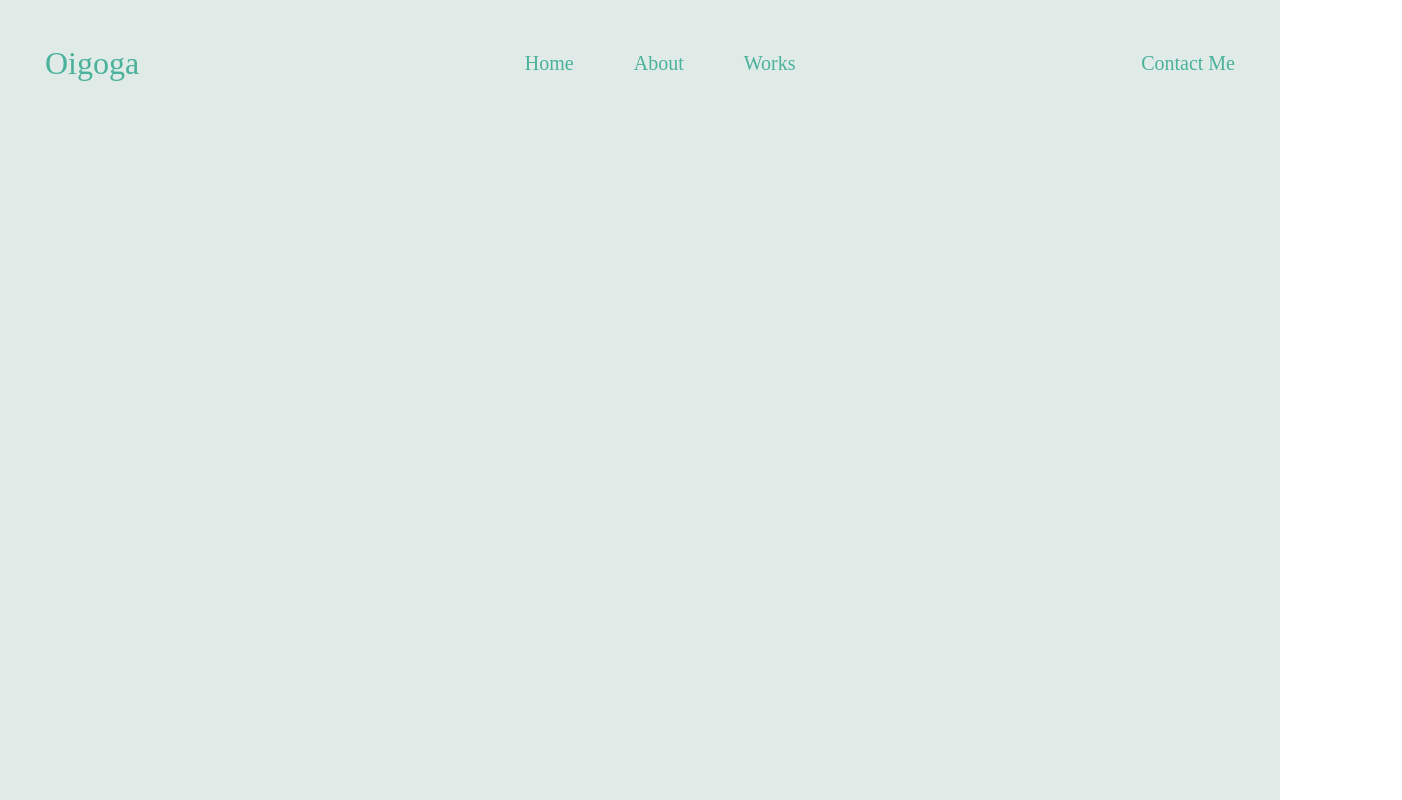
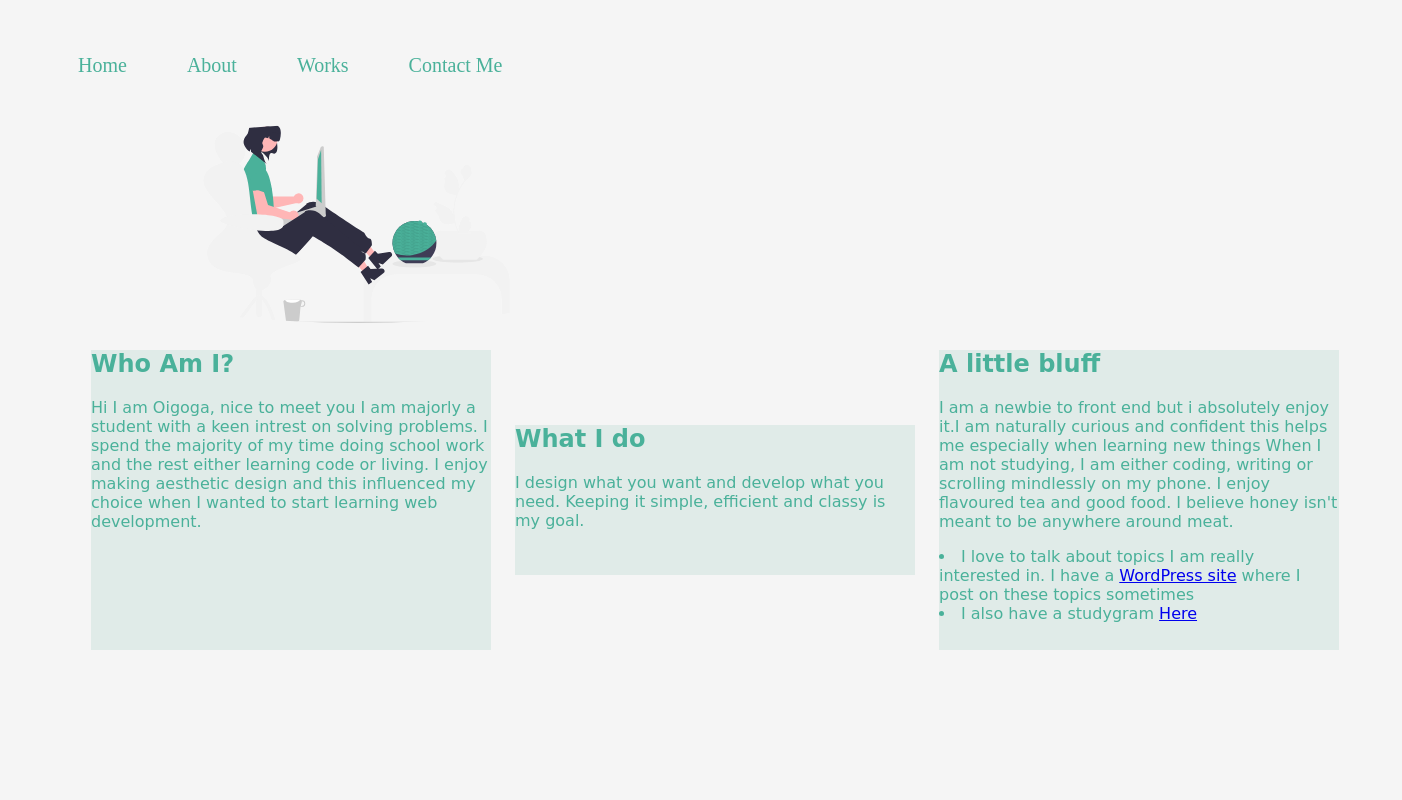
Before and after one commit to oigoga/learning_portfolio, a plain HTML site: page about.html in a window 1280 px wide. Shown: the whole page, 1402 px wide, since content can reach past the window. Drawn offline with Linux system fonts and the light colour scheme; a web font is replaced by a local one.

Commit message:
Gretaly improved on my about page

```diff
--- a/about.html
+++ b/about.html
@@ -7,24 +7,88 @@
     <title>Oigoga Aba's Portfolio</title>
 
     <!-- Link to CSS -->
-    <link rel="stylesheet" href="./styles/index.css" />
+    <link rel="stylesheet" href="./styles/about.css" />
   </head>
   <body>
     <header class="header">
       <nav class="nav">
-        <div class="nav_logo">Oigoga</div>
+        <div>
           <ul class="nav_ul">
             <li class="nav_links">
-            <a href ="#">Home</a>
+              <a href="index.html">Home</a>
             </li>
             <li class="nav_links">
               <a href="about.html">About</a>
             </li>
             <li class="nav_links">
-            <a href="#">Works</a>
+              <a href="works.html">Works</a>
+            </li>
+            <li class="nav_links">
+              <a href="contactme.html">Contact Me</a>
             </li>
           </ul>
-        <div class="nav_contact">
-          <a href="#">Contact Me</a>
         </div>
       </nav>
+      <table>
+        <tr>
+          <td>
+            <div class="column-one">
+              <h2>Who Am I?</h2>
+              <p>
+                Hi I am Oigoga, nice to meet you I am majorly a student with a
+                keen intrest on solving problems. I spend the majority of my
+                time doing school work and the rest either learning code or
+                living. I enjoy making aesthetic design and this influenced my
+                choice when I wanted to start learning web development.
+              </p>
+            </div>
+          </td>
+
+          <td>
+            <div class="second-column">
+              <h2>What I do</h2>
+              <p>
+                I design what you want and develop what you need. Keeping it
+                simple, efficient and classy is my goal.
+              </p>
+            </div>
+          </td>
+          <td>
+            <div class="third-column">
+              <h2>A little bluff</h2>
+              <p>
+                I am a newbie to front end but i absolutely enjoy it.I am
+                naturally curious and confident this helps me especially when
+                learning new things When I am not studying, I am either coding,
+                writing or scrolling mindlessly on my phone. I enjoy flavoured
+                tea and good food. I believe honey isn't meant to be anywhere
+                around meat.
+                <li>
+                  I love to talk about topics I am really interested in. I have
+                  a
+                  <a
+                    href="https://wordpress.com/home/lifewithgoga.wordpress.com"
+                    >WordPress site</a
+                  >
+                  where I post on these topics sometimes
+                </li>
+                <li>
+                  I also have a studygram
+                  <a
+                    href="https://www.instagram.com/studyhubng_/?utm_medium=copy_link"
+                    >Here</a
+                  >
+                </li>
+              </p>
+            </div>
+          </td>
+        </tr>
+
+          <tr>
+            <img src="images/image1.svg" alt="image1" />
+          </tr>
+
+      </table>
+    </header>
+  </body>
+</html>
--- a/styles/about.css
+++ b/styles/about.css
@@ -1,9 +1,74 @@
-.nav_links a:active{
-    color: #7897AB;
+
+@import url('https://fonts.googleapis.com/css2?family=Gideon+Roman&family=Special+Elite&display=swap');
+body {
+  background-color: whitesmoke;
 }
-.nav_links a:hover {
-    color: #7897AB;
+.nav {
+  display: flex;
+  justify-content: space-between;
+  align-items: center;
 }
-.nav_links a:visited{
+
+.nav_ul {
+  display: flex;
+  flex-direction: row;
+  justify-content: right;
+}
+.nav_links {
+  list-style: none;
+  margin: 30px;
+}
+
+.nav_links a {
+    color: #4ab19a;
+    text-decoration: none;
+    font-size: 20px;
+  }
+  .nav_links a:active{
+    color: #f45b69;
+  }
+  .nav_links a:hover {
+    color: #f45b69
+  }
+
+.column-one {
+
+  background-color:#e0ebe8;
+
+  width: 400px;
+  height: 300px;
+ margin-right: 10px;
+ margin-left: 80px;
+ font-family: 'Gideon Roman', cursive;
+ border: 15px;
+ color: #4ab19a;
 
 }
+.second-column {
+  background-color: #e0ebe8;
+
+  width: 400px;
+  height: 150px;
+  margin-left: 10px ;
+  margin-right: 10px;
+  font-family: 'Gideon Roman', cursive;
+  border: 15px;
+  color: #4ab19a;
+}
+.third-column {
+  background-color: #e0ebe8;
+
+   width: 400px;
+  height: 300px;
+  margin-left: 10px ;
+  margin-right: 60px;
+  font-family: 'Gideon Roman', cursive;
+  color: #4ab19a;
+
+  border: 15px;
+}
+img{
+    border-radius: 50%;
+    width: 700px;
+    height: 200px;
+}
--- a/styles/index.css
+++ b/styles/index.css
@@ -14,13 +14,12 @@ header.header {
   justify-content: space-between;
   align-items: center;
 }
-.nav_logo {
-  color: #4ab19a;
-  font-size: 2rem;
-  margin: 45px;
-}
+
+
 .nav_ul {
   display: flex;
+  flex-direction: row;
+  justify-content: right;
 }
 .nav_links {
   list-style: none;
@@ -34,19 +33,12 @@ header.header {
   font-size: 20px;
 }
 .nav_links a:active{
-  color: #4ab19a;
+  color: #f45b69;
 }
 .nav_links a:hover {
   color: #f45b69
 }
-.nav_contact {
-  margin: 45px;
-}
-.nav_contact a {
-  color: #4ab19a;
-  font-size: 20px;
-  text-decoration: none;
-}
+
 
 .intro{
     display: flex;
@@ -66,13 +58,3 @@ header.header {
     margin: 0px;
     font-family: 'Comforter', cursive;
 }
-.homeimg{
-  width: 65%;
-  vertical-align: middle;
-  border: 75px;
-  height: auto;
-  margin:50px 0 10px 0 ;
-}
-.circular{
-  border-radius: 100%;
-}
```
Also changed, not shown: index.html (+7 -8 lines), background image.jpg (added), images/image1.svg (added). Lines whose indentation alone changed are shown as unchanged.
